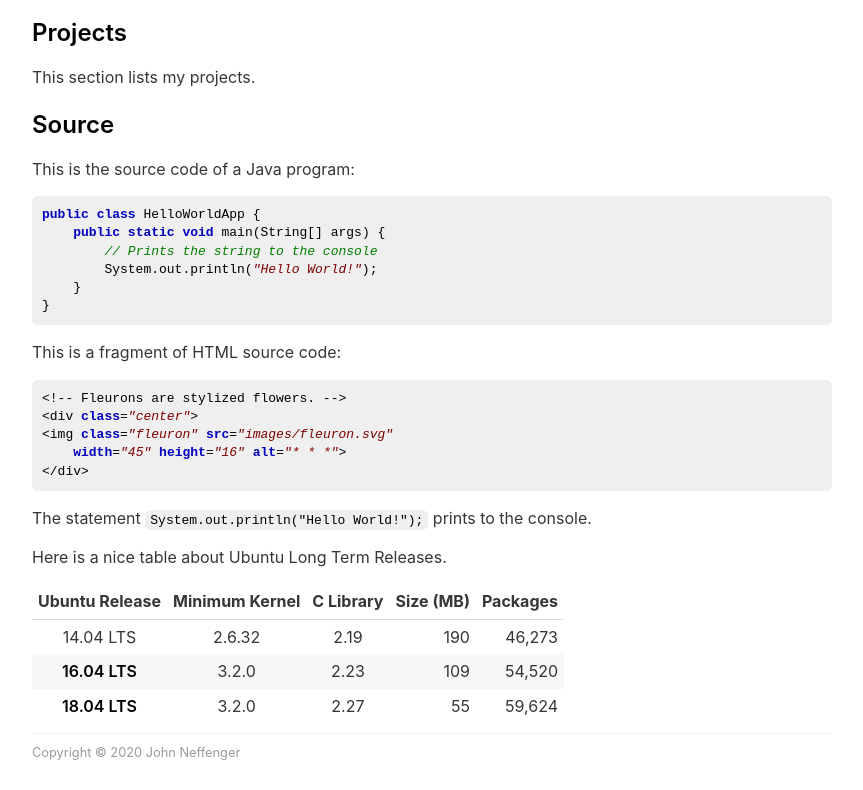
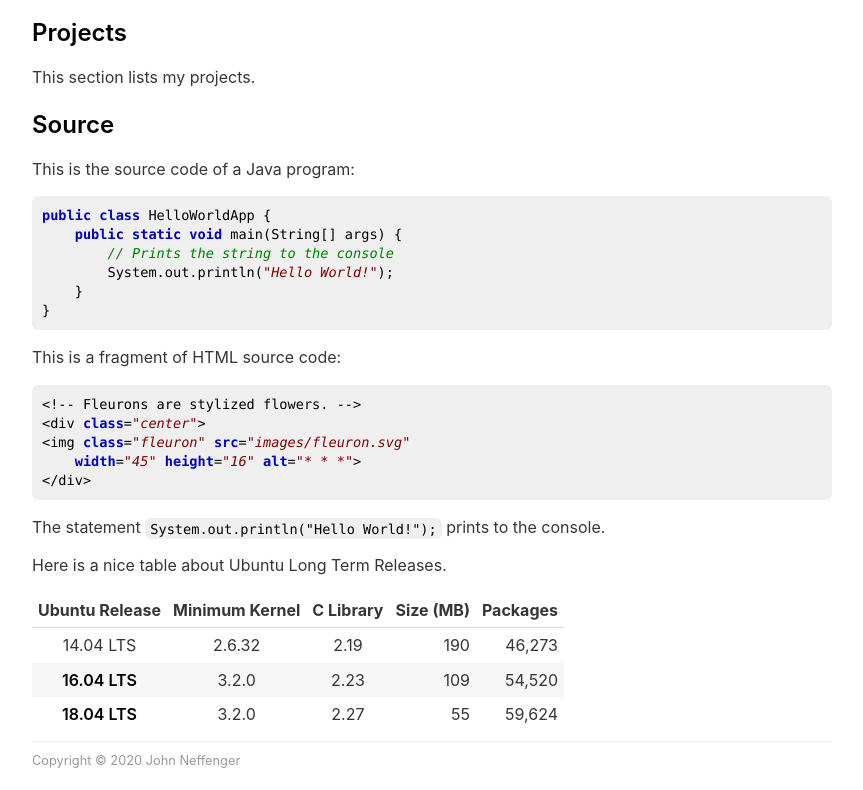
Before and after one commit to jgneff/doc-hevea, a plain HTML site: page docs/index.html in a window 1280 px wide. Shown: the part 153-943 px from the top of the page, without its empty margins (208-1071 px from the left). Drawn offline with Linux system fonts and the light colour scheme.

Commit message:
Define a monospaced font stack for code

```diff
--- a/docs/styles/overrides.css
+++ b/docs/styles/overrides.css
@@ -1,4 +1,5 @@
 body {font-family: -apple-system, BlinkMacSystemFont, "Segoe UI", Arimo, "Liberation Sans", Roboto, "Droid Sans", "Helvetica Neue", Arial, sans-serif;}
+.source, .terminal, code, samp, time, var, kbd {font-family: Consolas, "DejaVu Sans Mono", "Liberation Mono", Menlo, monospace; font-size: 85%;}
 header, nav  {text-align: center;}
 nav > ul {padding: 0; list-style-type: none;}
 nav > ul > li {display: inline; padding-left: 2ch;}
```
